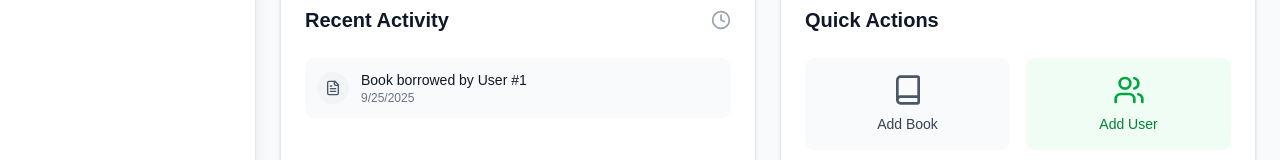
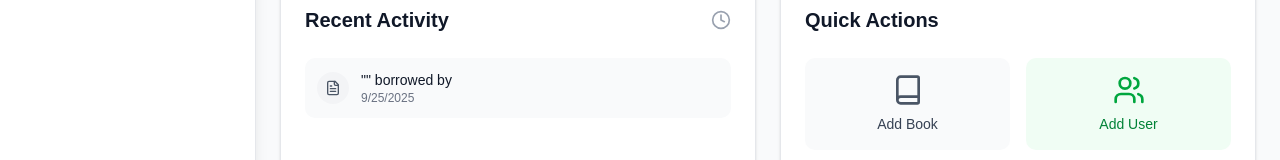
Before and after one commit to o1-spec/siwes-lms, a React (Vite) app: page / in a window 1280 px wide. Shown: the part 474-634 px from the top of the page. Built offline with nearby package versions, Linux system fonts and the light colour scheme; no server answers; sample sign-in values are in the browser's storage.

Commit message:
first commit

```diff
--- a/src/pages/Dashboard.jsx
+++ b/src/pages/Dashboard.jsx
@@ -203,7 +203,7 @@ function Dashboard() {
                   </div>
                   <div className='flex-1 min-w-0'>
                     <p className='text-sm font-medium text-gray-900 truncate'>
-                      Book borrowed by User #{activity.user_id}
+                      "{activity.title}" borrowed by {activity.full_name}
                     </p>
                     <p className='text-xs text-gray-500'>
                       {new Date(activity.borrow_date).toLocaleDateString()}
```
